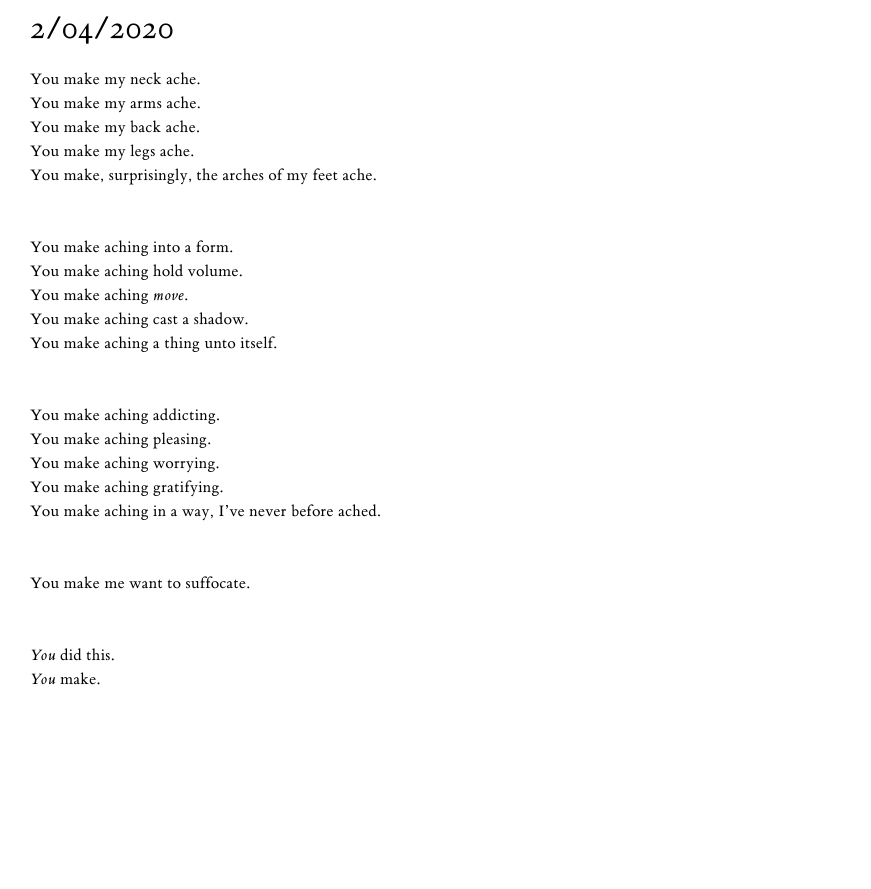
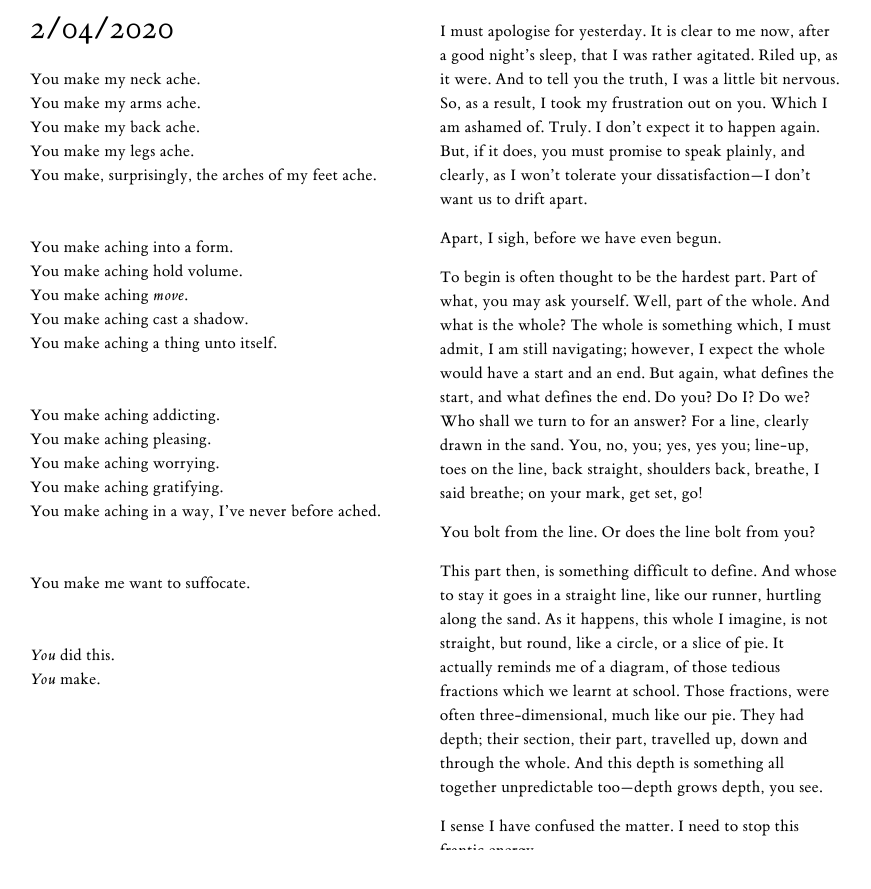
Before and after one commit to HarryFischer/alexandermourant, a Jekyll site: the page built from the-wilderness-of-words.markdown, in a window 1280 px wide. Shown: the top 889 px of the page, without its empty margins (0-871 px from the left). Built offline with Jekyll 4.4.1, drawn with Linux system fonts in a browser that asks for light colours; nearby versions of some CDN libraries.

Commit message:
Updated The Wilderness Of Words

```diff
--- a/the-wilderness-of-words.markdown
+++ b/the-wilderness-of-words.markdown
@@ -4,7 +4,13 @@ date: 2021-11-15 17:43:00 Z
 permalink: "/on-living-stones-and-reaching/the-wilderness-of-words"
 position: 5
 Content:
-- entry-heading-text: 2/04/2020
+- image:
+  video:
+  caption-text:
+  image-size:
+  image-position:
+  image-margin-right:
+  entry-heading-text: 2/04/2020
   entry-body-text: |-
     You make my neck ache.<br>
     You make my arms ache.<br>
@@ -36,5 +42,45 @@ Content:
   entry-two-image:
   entry-meta-text:
   text-margin-right:
+- image:
+  video:
+  caption-text: 3/04/2020
+  image-size:
+  image-position:
+  image-margin-right:
+  entry-heading-text:
+  entry-body-text: "\nI must apologise for yesterday. It is clear to me now, after
+    a good night’s sleep, that I was rather agitated. Riled up, as it were. And to
+    tell you the truth, I was a little bit nervous. So, as a result, I took my frustration
+    out on you. Which I am ashamed of. Truly. I don’t expect it to happen again. But,
+    if it does, you must promise to speak plainly, and clearly, as I won’t tolerate
+    your dissatisfaction—I don’t want us to drift apart. \n\n \nApart, I sigh, before
+    we have even begun. \n\n\nTo begin is often thought to be the hardest part. Part
+    of what, you may ask yourself. Well, part of the whole. And what is the whole?
+    The whole is something which, I must admit, I am still navigating; however, I
+    expect the whole would have a start and an end. But again, what defines the start,
+    and what defines the end. Do you? Do I? Do we? Who shall we turn to for an answer?
+    For a line, clearly drawn in the sand. You, no, you; yes, yes you; line-up, toes
+    on the line, back straight, shoulders back, breathe, I said breathe; on your mark,
+    get set, go!\n\n\nYou bolt from the line. \nOr does the line bolt from you? \n\n\nThis
+    part then, is something difficult to define. And whose to stay it goes in a straight
+    line, like our runner, hurtling along the sand. As it happens, this whole I imagine,
+    is not straight, but round, like a circle, or a slice of pie. It actually reminds
+    me of a diagram, of those tedious fractions which we learnt at school. Those fractions,
+    were often three-dimensional, much like our pie. They had depth; their section,
+    their part, travelled up, down and through the whole. And this depth is something
+    all together unpredictable too—depth grows depth, you see. \n\n\nI sense I have
+    confused the matter. \nI need to stop this frantic energy. \n\n\nPerhaps it’s
+    hard to begin, as beginning means roughly understanding what this thing is a part
+    of: what piece, what fraction, does the beginning mean, to its whole? Anyway,
+    you don’t have to answer that right away. Muse on it. Absorb it. Drink it all
+    in. We have the time—some would say, all the time in the world. And just as the
+    runner returns, to find their line again, we may realise that this beginning has
+    been swept away, by an incoming tide. \n\n\nI guess it’s up to me, to draw the
+    line again. "
+  entry-image:
+  entry-two-image:
+  entry-meta-text:
+  text-margin-right:
 layout: olsar-5
 ---
```
